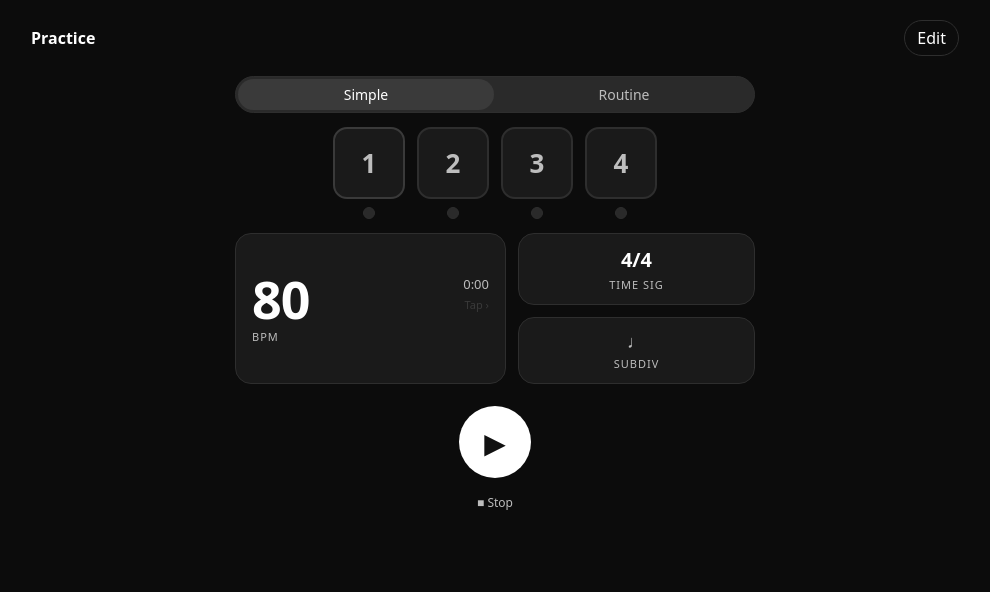
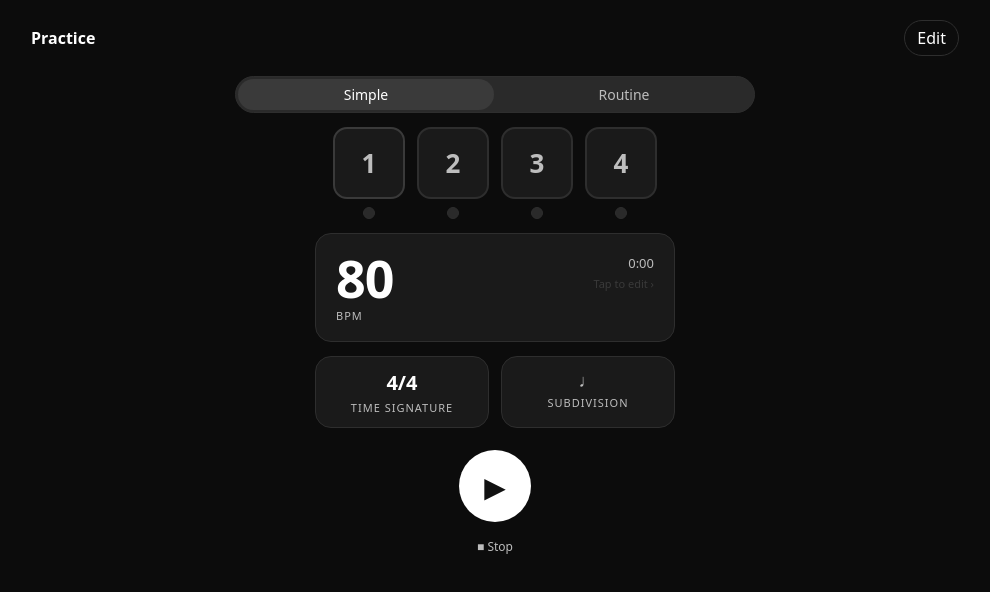
Before and after one commit to bycarlosgamez/metronome, a React (Vite) app: page / in a window 1280 px wide. Shown: the top 592 px of the page, without its empty margins (145-1135 px from the left). Built offline with nearby package versions, Linux system fonts and the light colour scheme.

Commit message:
style: revert to original BPM block layout, narrower max-width

```diff
--- a/src/Practice.tsx
+++ b/src/Practice.tsx
@@ -129,8 +129,7 @@ export function Practice(props: {
           })}
         </div>
 
-        {/* BPM + time sig/subdiv side by side */}
-        <div className="bpm-pick-row">
+        {/* BPM block */}
         <button
           type="button"
           className="bpm-block"
@@ -148,11 +147,13 @@ export function Practice(props: {
                   {isPlaying ? formatClock(elapsedSec) : "0:00"}
                 </div>
               )}
-                <div className="bpm-hint">Tap ›</div>
+              <div className="bpm-hint">Tap to edit ›</div>
             </div>
           </div>
         </button>
-          <div className="pick-col">
+
+        {/* Pick row */}
+        <div className="pick-row">
           <button
             type="button"
             className="pick-btn"
@@ -160,7 +161,7 @@ export function Practice(props: {
             onClick={() => setSheet("meter")}
           >
             <strong>{props.session.meter}</strong>
-              <span>Time Sig</span>
+            <span>Time Signature</span>
           </button>
           <button
             type="button"
@@ -169,9 +170,8 @@ export function Practice(props: {
             onClick={() => setSheet("subdiv")}
           >
             <SubdivIcon subdivision={props.session.subdivision} size="sm" />
-              <span>Subdiv</span>
+            <span>Subdivision</span>
           </button>
-          </div>
         </div>
 
         {/* Routine timer block */}
--- a/src/app.css
+++ b/src/app.css
@@ -244,18 +244,13 @@ h1 { font-size: 1rem; font-weight: 600; margin: 0; }
 }
 
 /* BPM block */
-.bpm-pick-row {
-  display: flex;
-  gap: 12px;
+.bpm-block {
   width: 100%;
-  max-width: 520px;
-}
-.bpm-block {
-  flex: 1;
+  max-width: 360px;
   background: var(--surface);
   border: 1.5px solid var(--line);
   border-radius: var(--radius-card);
-  padding: 18px 16px;
+  padding: 18px 20px;
   text-align: left;
   cursor: pointer;
   box-sizing: border-box;
@@ -268,12 +263,6 @@ h1 { font-size: 1rem; font-weight: 600; margin: 0; }
 .bpm-label { font-size: 11px; color: var(--ink-muted); text-transform: uppercase; letter-spacing: 1px; }
 .bpm-elapsed { font-size: 13px; color: var(--ink-muted); font-variant-numeric: tabular-nums; }
 .bpm-hint { font-size: 11px; color: var(--surface-high); }
-.pick-col {
-  display: flex;
-  flex-direction: column;
-  gap: 12px;
-  flex: 1;
-}
 .bpm-ramp { display: flex; flex-direction: column; gap: 10px; }
 .bpm-ramp__top {
   display: flex;
@@ -405,7 +394,14 @@ h1 { font-size: 1rem; font-weight: 600; margin: 0; }
 }
 
 /* Pick row (Meter + Subdivision buttons) */
+.pick-row {
+  display: flex;
+  gap: 12px;
+  width: 100%;
+  max-width: 360px;
+}
 .pick-btn {
+  flex: 1;
   background: var(--surface);
   border: 1.5px solid var(--line);
   border-radius: var(--radius-card);
@@ -415,7 +411,6 @@ h1 { font-size: 1rem; font-weight: 600; margin: 0; }
   align-items: center;
   gap: 4px;
   cursor: pointer;
-  flex: 1;
 }
 .pick-btn:hover { border-color: var(--surface-high); }
 .pick-btn strong { font-size: 20px; color: var(--ink); }
```
Lines whose indentation alone changed are shown as unchanged.
